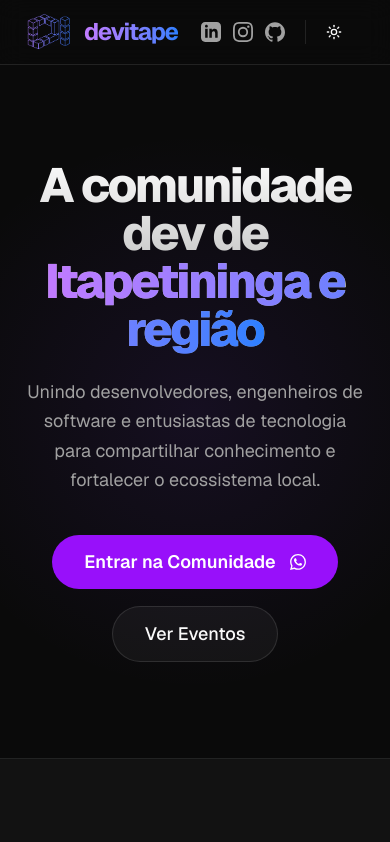
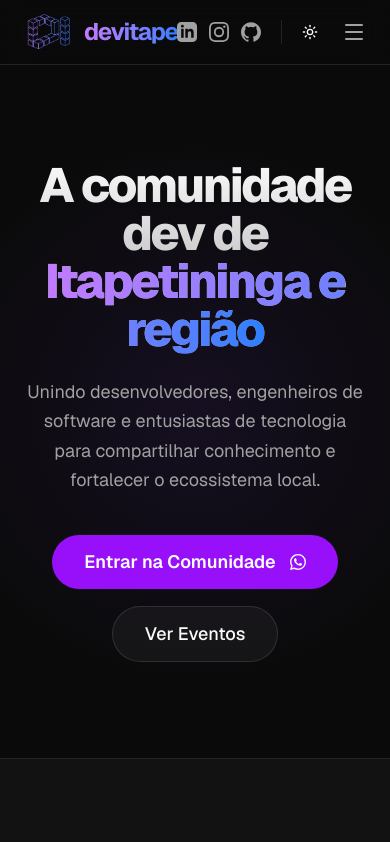
Before and after one commit to paulhenrique/devitape, a Next.js app: page / in a window 390 px wide. Shown: the top 842 px of the page. Built offline with nearby package versions, Linux system fonts and the light colour scheme.

Commit message:
feat: add mobile hamburger menu to header on screens below 768px

```diff
--- a/src/components/Header.tsx
+++ b/src/components/Header.tsx
@@ -1,10 +1,15 @@
+'use client';
+
+import { useState } from 'react';
 import Link from 'next/link';
 import { Button } from '@/components/ui/button';
 import { CodeXml, Camera, Link2, MessageCircle } from 'lucide-react';
 import { InstagramIcon, LinkedInIcon, GithubIcon, WhatsappIcon } from './Icons';
 import { ThemeToggle } from "./ThemeToggle";
+import { Menu, X } from 'lucide-react';
 
 export default function Header() {
+  const [menuOpen, setMenuOpen] = useState(false);
   return (
     <header className="sticky top-0 z-50 w-full border-b border-border bg-background/50 backdrop-blur-md">
       <div className="container mx-auto px-6 md:px-10 lg:px-16 h-16 flex items-center justify-between">
@@ -39,8 +44,33 @@ export default function Header() {
               Fazer parte
             </Link>
           </Button>
+
+          {/* Botão hambúrguer */}
+          <button
+            className="md:hidden text-muted-foreground hover:text-foreground transition-colors"
+            onClick={() => setMenuOpen(!menuOpen)}
+            aria-label="Menu"
+          >
+            {menuOpen ? <X className="h-6 w-6" /> : <Menu className="h-6 w-6" />}
+          </button>
         </div>
       </div>
+      {/* Menu mobile - dropdown */}
+      {menuOpen && (
+        <div className="md:hidden border-t border-border bg-background/95 backdrop-blur-md px-6 py-4 flex flex-col space-y-4 text-sm font-medium">
+          <Link href="/" onClick={() => setMenuOpen(false)} className="text-foreground hover:text-purple-400 transition-colors">Home</Link>
+          <Link href="/eventos" onClick={() => setMenuOpen(false)} className="text-muted-foreground hover:text-purple-400 transition-colors">Eventos</Link>
+          <Link href="https://bit.ly/form-devitape" target="_blank" onClick={() => setMenuOpen(false)} className="text-gray-400 hover:text-purple-400 transition-colors flex items-center">
+            <WhatsappIcon className="h-4 w-4 mr-1 text-[#25D366]" />
+            WhatsApp
+          </Link>
+          <Button variant="outline" className="w-full border-purple-500/50 hover:bg-purple-500/10 text-purple-400" asChild>
+            <Link href="https://bit.ly/form-devitape" target="_blank" onClick={() => setMenuOpen(false)}>
+              Fazer parte
+            </Link>
+          </Button>
+        </div>
+      )}
     </header>
   );
 }
```
